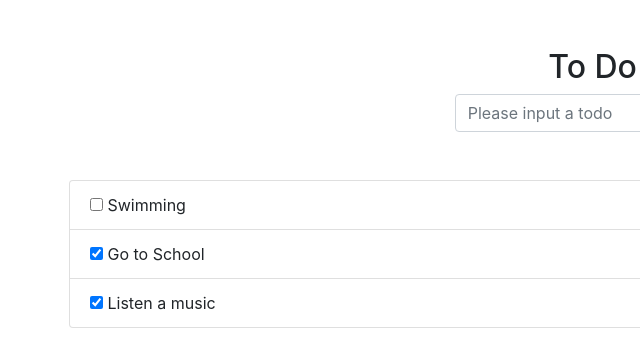
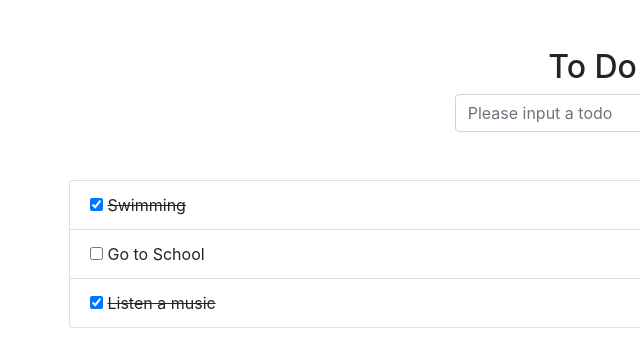
Before and after one commit to ngkuka001/todos-js, a plain HTML site: page index.html in a window 1280 px wide. Both pictures are taken after a click on the checkbox 112 px from the left and 204 px from the top of the page. Shown: the full height of the page, 16-656 px from the left. Drawn offline with nearby package versions, Linux system fonts and the light colour scheme.

Commit message:
update line-through

```diff
--- a/script.js
+++ b/script.js
@@ -3,12 +3,12 @@ $(document).ready(function () {
   var todos = [
     {
       id: ranDomKey(),
-      isChecked: true,
+      isChecked: false,
       name: 'Swimming'
     },
     {
       id: ranDomKey(),
-      isChecked: true,
+      isChecked: false,
       name: 'Go to School'
     },
     {
@@ -24,10 +24,10 @@ $(document).ready(function () {
     todos.map(todo => { //SEARCH:: map in js
       todosEle.append(
         `<li class='d-flex justify-content-between list-group-item' data-key=${todo.id}>
-          <span>
-            <input type='checkbox' class='checkbox-todo' ${ (todo.isChecked ? 'checked' : '') } />
-            ${todo.name}
-          </span>
+          <div>
+            <input type='checkbox' class='checkbox-todo' ${ (todo.isChecked ? 'checked' : '')} />
+            <span class='todo-text ${ (todo.isChecked ? 'todo-done' : '')} '> ${todo.name} </span>
+          </div>
           <span>
             <i class='fa fa-trash remove-icon' aria-hidden='true' />
           </span>
@@ -38,23 +38,32 @@ $(document).ready(function () {
   renderTodos();
 
   // Handle remove a todo item
-  $('.list-todo').click(function(e) {
-    if ( $(e.target).hasClass('remove-icon') ) { //Check if click icon remove
-      var key = $(e.target).closest('.list-group-item').data('key');
+  $('.list-todo').click(function (e) {
+    if ($(e.target).hasClass('remove-icon')) { //Check if click icon remove
+      var key = $(e.target)
+        .closest('.list-group-item')
+        .data('key'); //SEARCH::.data() in jquery
       todos = todos.filter(item => item.id !== key);
       renderTodos();
     }
   })
 
   // Handle click check box
-  $('.list-todo').click(function(e) {
-    if ( $(e.target).hasClass('checkbox-todo') ) { //Check if click checkbox
-      var key = $(e.target).closest('.list-group-item').data('key');
+  $('.list-todo').click(function (e) {
+    if ($(e.target).hasClass('checkbox-todo')) { //Check if click checkbox
+      var key = $(e.target)
+        .closest('.list-group-item')
+        .data('key');
       todos.map((todo, index) => {
         if (todo.id === key) {
           todos[index].isChecked = !todos[index].isChecked; //Store isChecked variable to data
         }
       })
+      var todoTextEle = $(e.target)
+        .closest('.list-group-item')
+        .find('.todo-text');
+      todoTextEle.toggleClass('todo-done');
+
     }
   })
 
@@ -70,12 +79,12 @@ $(document).ready(function () {
     if (text !== '') {
       var item = {
         id: ranDomKey(),
-        isChecked: true,
+        isChecked: false,
         name: text
       }
       todos.push(item),
-      // todosEle.empty(); //SEARCH :: empty in js
-      renderTodos(); //call function renderTodos()
+        // todosEle.empty(); //SEARCH :: empty in js
+        renderTodos(); //call function renderTodos()
     }
     inputTodo.val(''); //Clear text in input after submit
   })
--- a/style.css
+++ b/style.css
@@ -1,3 +1,7 @@
 .remove-icon {
     cursor: pointer;
 }
+
+.todo-done {
+    text-decoration: line-through;
+}
```
